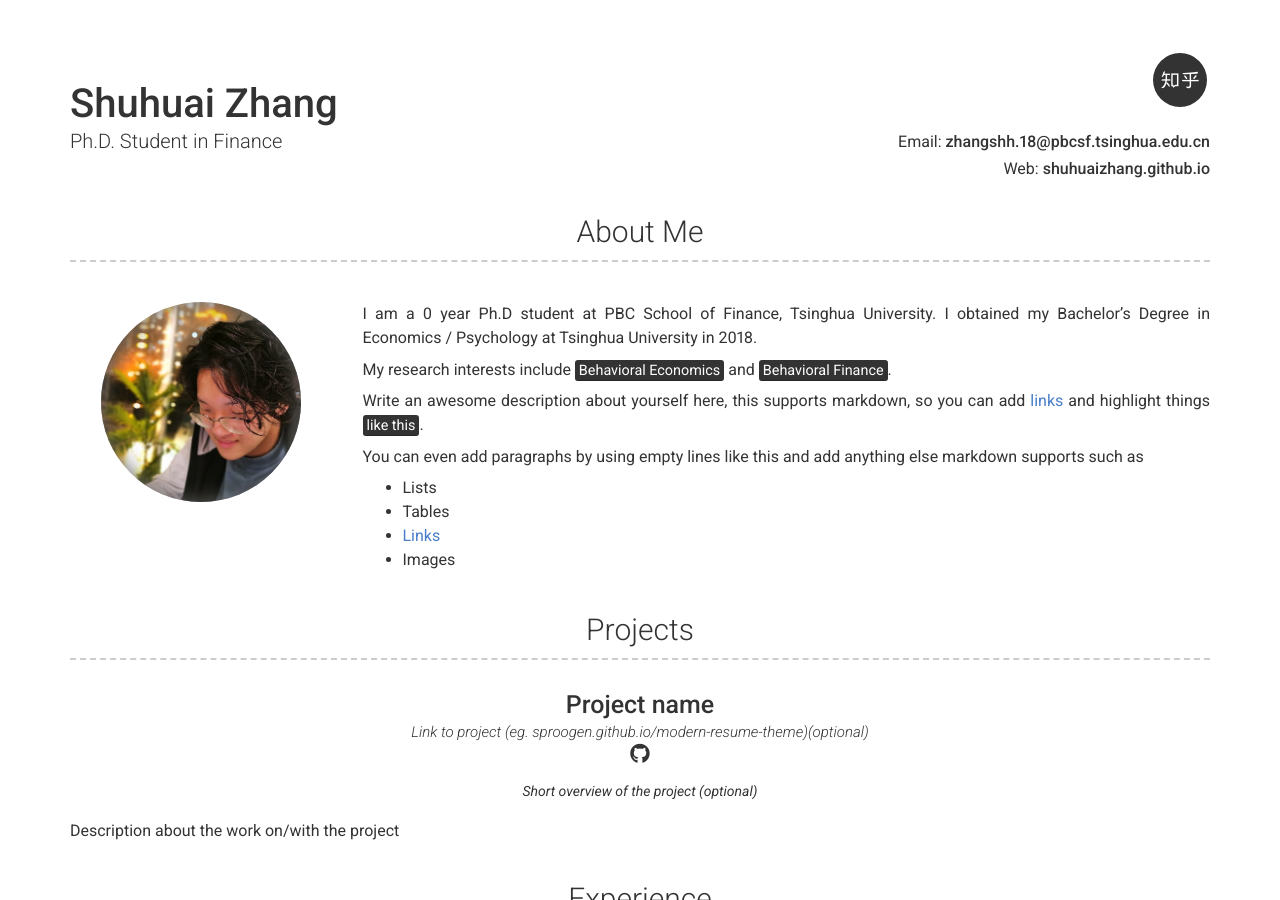
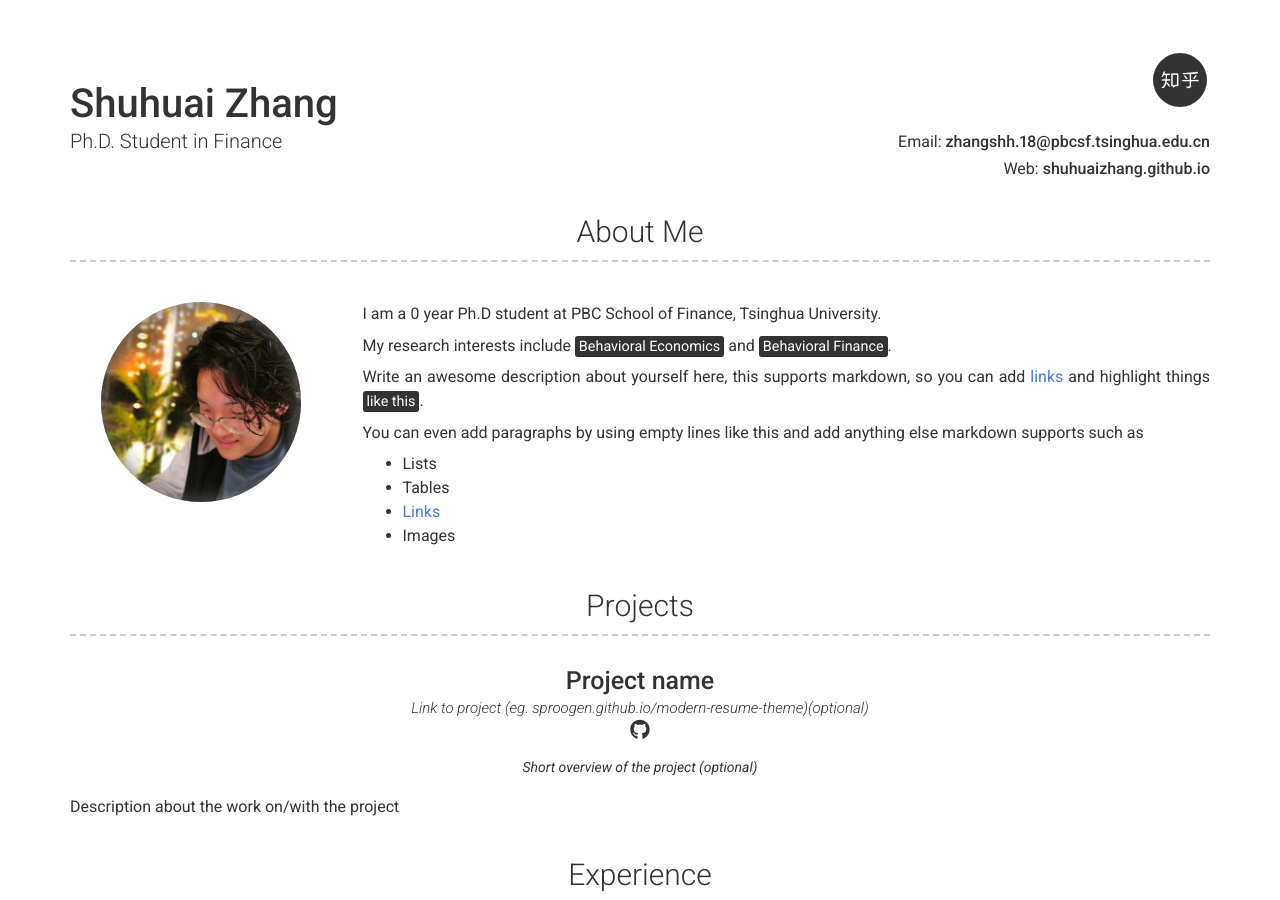
Before and after one commit to shuhuaizhang/shuhuaizhang.github.io, a Jekyll site: the page built from index.md, in a window 1280 px wide and 900 px high. Built offline with Jekyll 4.4.1, drawn with Linux system fonts in a browser that asks for light colours; nearby versions of some CDN libraries.

Commit message:
Update _config.yml

```diff
--- a/_config.yml
+++ b/_config.yml
@@ -44,7 +44,7 @@ additional_links:
 # about_title: About Me (Use this to override about section title)
 about_profile_image: /portfolio.png
 about_content: | # this will include new lines to allow paragraphs
-  I am a 0 year Ph.D student at PBC School of Finance, Tsinghua University. I obtained my Bachelor's Degree in Economics / Psychology at Tsinghua University in 2018.
+  I am a 0 year Ph.D student at PBC School of Finance, Tsinghua University.
 
   My research interests include <mark>Behavioral Economics</mark> and <mark>Behavioral Finance</mark>.
 
```
